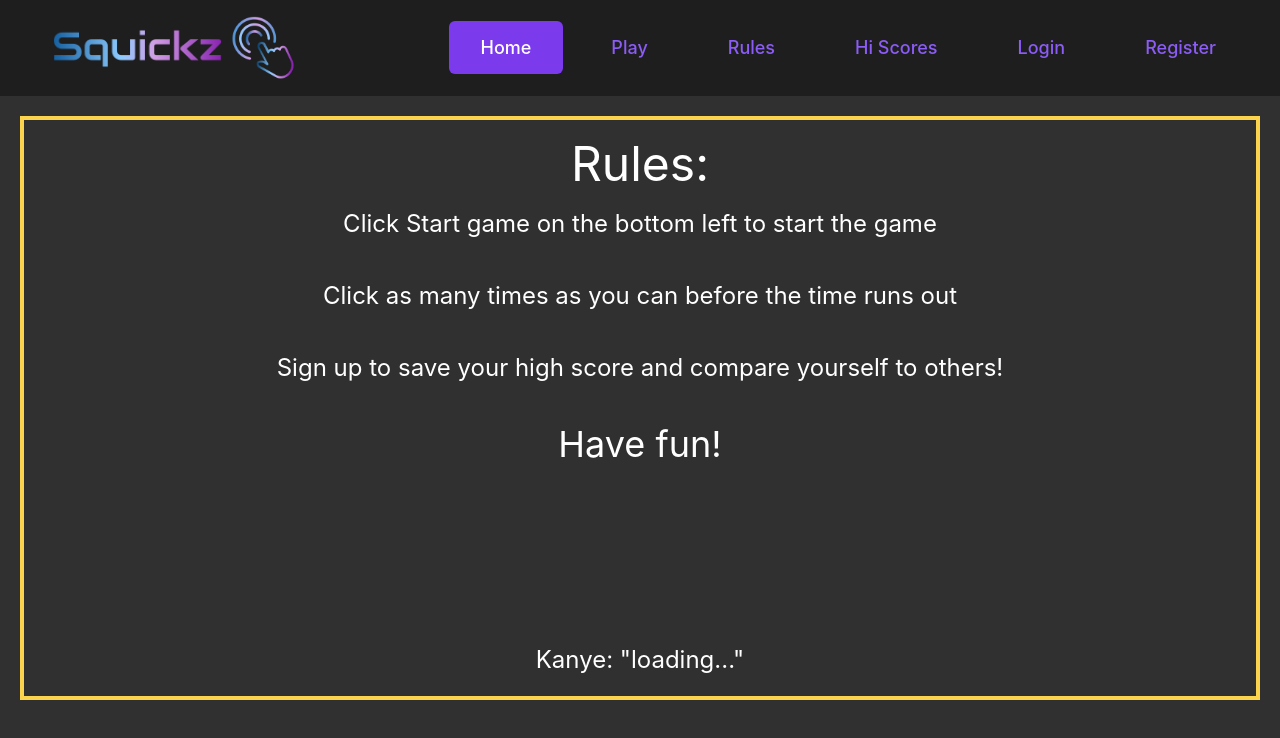
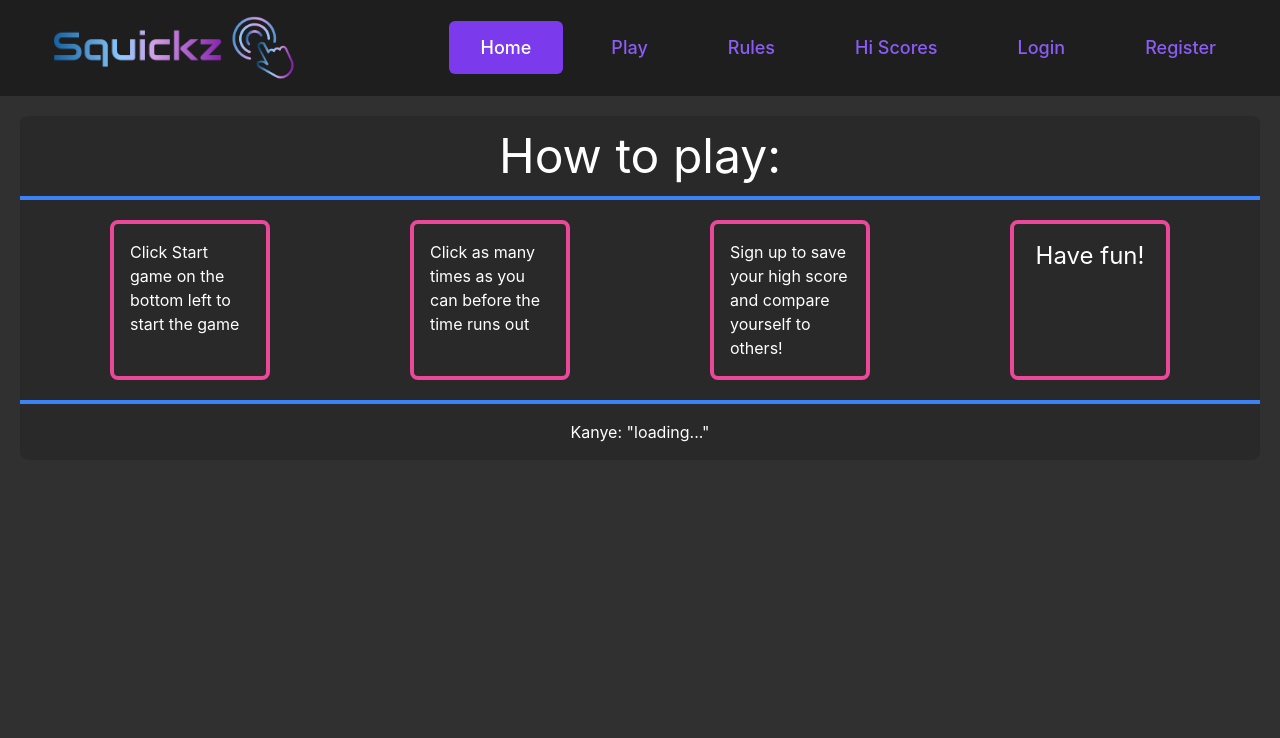
Before and after one commit to PPK44/Squickz, a React (Create React App) app in the folder baller-squad/: page /rules in a window 1280 px wide. Shown: the top 738 px of the page. Built offline with nearby package versions, Linux system fonts and the light colour scheme; no server answers.

Commit message:
Made rule page pretty

```diff
--- a/baller-squad/src/app/pages/Rules.js
+++ b/baller-squad/src/app/pages/Rules.js
@@ -7,18 +7,40 @@ export const Rules = () => {
     const { data, loading } = useFetch("https://api.kanye.rest/?format=text");
   return (
     <div className="w-full h-full p-5">
-      <div className="border-4 border-yellow-300">
-        <div class="flex flex-col items-center justify-center p-5">
-            <div class="text-5xl">Rules:</div>
-            <div class="text-2xl p-5">Click Start game on the bottom left to start the game</div>
-            <div class="text-2xl p-5">Click as many times as you can before the time runs out</div>
-            <div class="text-2xl p-5">Sign up to save your high score and compare yourself to others!</div>
-            <div class="text-4xl p-5">Have fun!</div>
-            <div class="flex-col-reversed pt-40">
-                <div class="text-2xl">Kanye: "{loading ? "loading..." : data}"</div>
+      <div className="bg-simple-gray-29 rounded-lg divide-y-4 divide-blue-500">
+      <div className="text-5xl text-center p-4">How to play:</div>
+        <div class="flex flex-row items-center p-5 justify-around">
+            <div className="box-border h-40 w-40 p-4 border-pink-500 border-4 m4 rounded-lg">
+                Click Start game on the bottom left to start the game
+            </div>
+            <div className="box-border h-40 w-40 border-pink-500 border-4 p-4 m4 rounded-lg">
+              Click as many times as you can before the time runs out
+            </div>
+            <div className="box-border h-40 w-40 border-pink-500 border-4 p-4 m4 rounded-lg">
+              Sign up to save your high score and compare yourself to others!
+            </div>
+            <div className="box-border h-40 w-40 border-pink-500 border-4 p-4 m4 rounded-lg">
+              <div className="text-2xl text-center">Have fun!</div>
             </div>
         </div>
+        <div className="text-2 text-center p-4">Kanye: "{loading ? "loading..." : data}"</div>
+
       </div>
     </div>
+
+    // <div className="w-full h-full p-5">
+    //   <div className="border-4 border-yellow-300">
+    //     <div className="flex flex-col items-center justify-center p-5">
+    //         <div className="text-5xl">Rules:</div>
+    //         <div className="text-2xl p-5">Click Start game on the bottom left to start the game</div>
+    //         <div className="text-2xl p-5">Click as many times as you can before the time runs out</div>
+    //         <div className="text-2xl p-5">Sign up to save your high score and compare yourself to others!</div>
+    //         <div className="text-4xl p-5">Have fun!</div>
+    //         <div className="flex-col-reversed pt-40">
+    //             <div className="text-2xl">Kanye: "{loading ? "loading..." : data}"</div>
+    //         </div>
+    //     </div>
+    //   </div>
+    // </div>
     )
 };
--- a/baller-squad/tailwind.config.js
+++ b/baller-squad/tailwind.config.js
@@ -13,6 +13,7 @@ module.exports = {
           "1e": "#1e1e1e",
           41: "#414141",
           30: "#303030",
+          29: "#292929",
         },
         blue: {
           primary: "#1e67a6",
```
